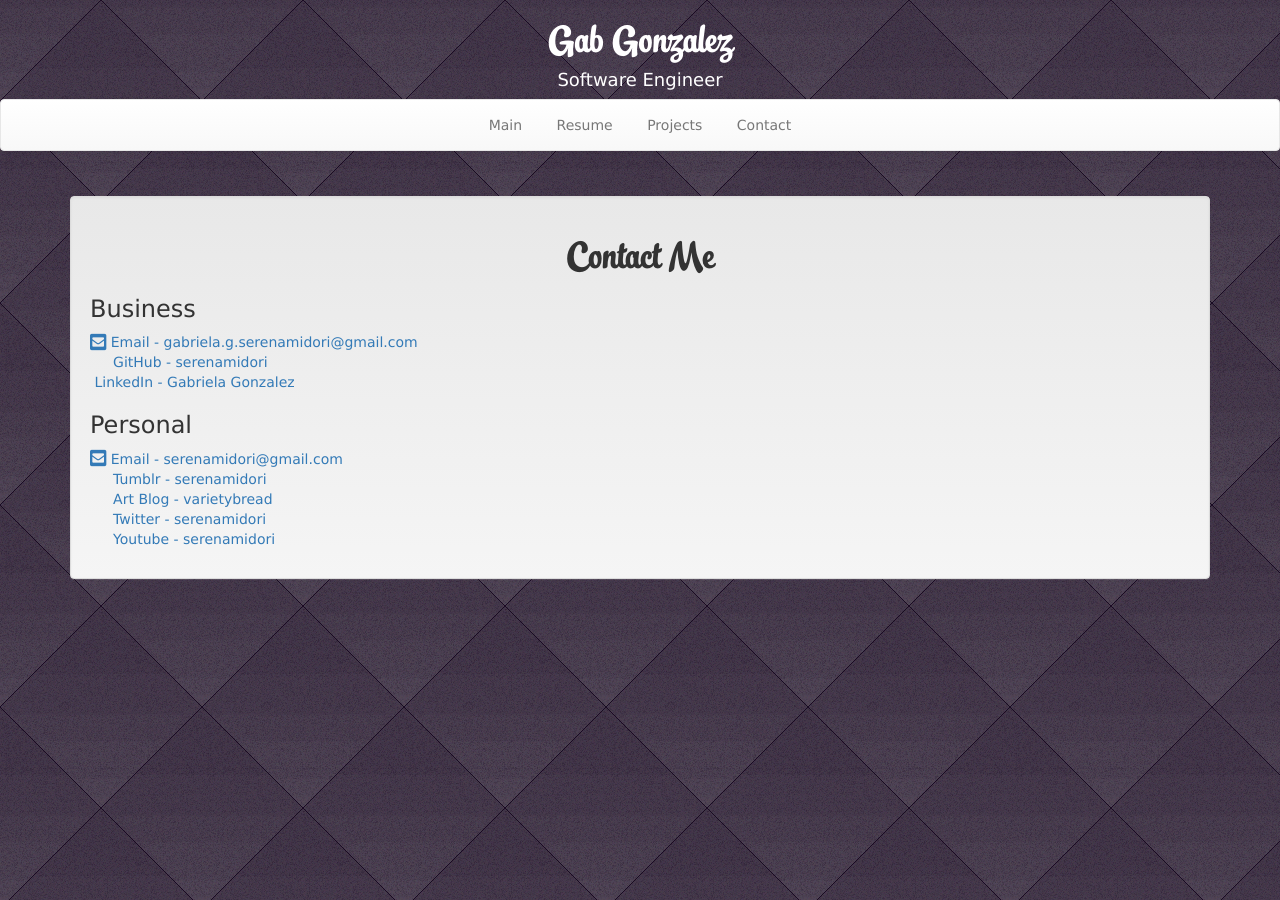
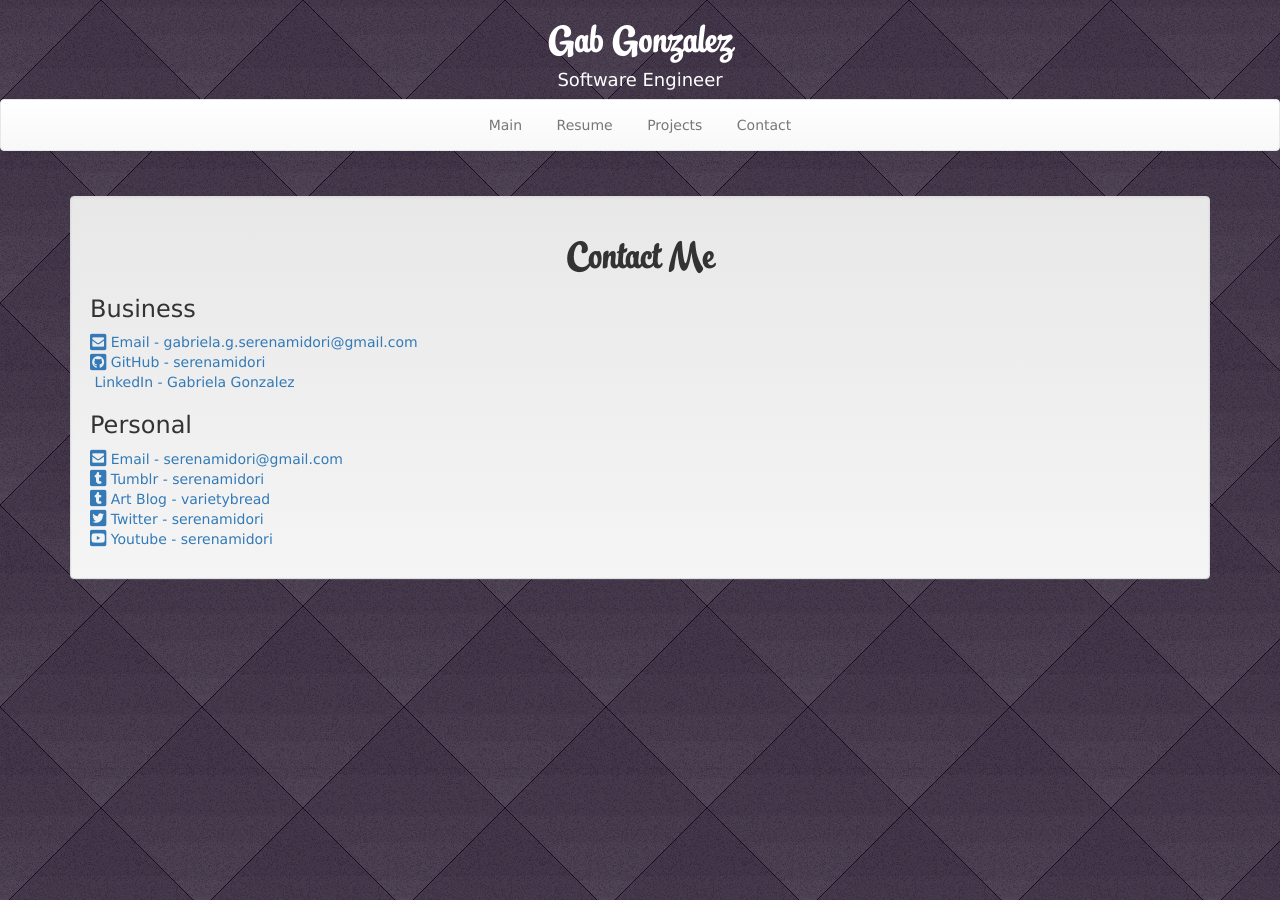
Before and after one commit to Serenamidori/serenamidori.github.io, a Jekyll site: the page built from contact/index.html, in a window 1280 px wide. Built offline with Jekyll 4.4.1, drawn with Linux system fonts in a browser that asks for light colours; nearby versions of some CDN libraries.

Commit message:
updating all fa icons

```diff
--- a/contact/index.html
+++ b/contact/index.html
@@ -9,31 +9,31 @@ title: Gab - Contact Me
 			<h3>Business</h3>
 			<ul class="list-unstyled">
 				<li>
-					<a href="mailto:gabriela.g.serenamidori@gmail.com"><span class="fa fa-lg fa-envelope-square"></span> Email - gabriela.g.serenamidori@gmail.com</a>
+					<a href="mailto:gabriela.g.serenamidori@gmail.com"><span class="fas fa-lg fa-envelope-square"></span> Email - gabriela.g.serenamidori@gmail.com</a>
 				</li>
 				<li>
-					<a href="https://github.com/serenamidori"><span class="fa fa-lg fa-github-square" aria-hidden="true"></span> GitHub - serenamidori</a>
+					<a href="https://github.com/serenamidori"><span class="fab fa-lg fa-github-square" aria-hidden="true"></span> GitHub - serenamidori</a>
 				</li>
 				<li>
-					<a href="https://linkedin.com/in/gabriela-gonzalez-b4b62289"><span class="fa fa-lg fa-linkedin-square" aria-hidden="true"></span> LinkedIn - Gabriela Gonzalez</a>
+					<a href="https://linkedin.com/in/gabriela-gonzalez-b4b62289"><span class="fab fa-lg fa-linkedin-square" aria-hidden="true"></span> LinkedIn - Gabriela Gonzalez</a>
 				</li>
 			</ul>
 			<h3>Personal</h3>
 			<ul class="list-unstyled">
 				<li>
-					<a href="mailto:serenamidori@gmail.com"><span class="fa fa-lg fa-envelope-square"></span> Email - serenamidori@gmail.com</a>
+					<a href="mailto:serenamidori@gmail.com"><span class="fas fa-lg fa-envelope-square"></span> Email - serenamidori@gmail.com</a>
 				</li>
 				<li>
-					<a href="https://serenamidori.tumblr.com"><span class="fa fa-lg fa-tumblr-square" aria-hidden="true"></span> Tumblr - serenamidori</a>
+					<a href="https://serenamidori.tumblr.com"><span class="fab fa-lg fa-tumblr-square" aria-hidden="true"></span> Tumblr - serenamidori</a>
 				</li>
 				<li>
-					<a href="https://varietybread.tumblr.com"><span class="fa fa-lg fa-tumblr-square" aria-hidden="true"></span> Art Blog - varietybread</a>
+					<a href="https://varietybread.tumblr.com"><span class="fab fa-lg fa-tumblr-square" aria-hidden="true"></span> Art Blog - varietybread</a>
 				</li>
 				<li>
-					<a href="https://twitter.com/serenamidori"><span class="fa fa-lg fa-twitter-square" aria-hidden="true"></span> Twitter - serenamidori</a>
+					<a href="https://twitter.com/serenamidori"><span class="fab fa-lg fa-twitter-square" aria-hidden="true"></span> Twitter - serenamidori</a>
 				</li>
 				<li>
-					<a href="https://www.youtube.com/user/SerenaMidori"><span class="fa fa-lg fa-youtube-square" aria-hidden="true"></span> Youtube - serenamidori</a>
+					<a href="https://www.youtube.com/user/SerenaMidori"><span class="fab fa-lg fa-youtube-square" aria-hidden="true"></span> Youtube - serenamidori</a>
 				</li>
 			</ul>
 		</p>
--- a/projects/index.html
+++ b/projects/index.html
@@ -8,7 +8,7 @@ title: Gab - Projects
 		<div class="text-left">
             <h3>Werewolf Helper</h3>
             <b>Ruby on Rails Game Web App</b><br>
-			<a href="https://github.com/Serenamidori/werewolf-app"><span class="fa fa-github-square" aria-hidden="true"></span> GitHub Repository</a> | <a href="http://werewolfhelper.com/"><span class="fa fa-desktop" aria-hidden="true"></span> Website Link (werewolfhelper.com)</a><br>
+			<a href="https://github.com/Serenamidori/werewolf-app"><span class="fab fa-github-square" aria-hidden="true"></span> GitHub Repository</a> | <a href="http://werewolfhelper.com/"><span class="fas fa-desktop" aria-hidden="true"></span> Website Link (werewolfhelper.com)</a><br>
             Solo project, for fun, front end development, MVC, and Javascript<br>
             The idea for this app came to me when my friends, whom I'd speak to online via Skype, expressed wanting to play new games besides those available online. I had previously purchased a version of the card game, Werewolf, and decided we could attempt to play that, if I were to type out the cards, their names, roles, etc. and simply send each friend their roles via private messaging on Skype. I realized that this was sadly very inefficient and wished there would be an easier way to, not only make new decks on my own, but allow my friends to be the moderator by giving them a tool to easy create a deck and shuffle it to the players.<br>
             <hr>
@@ -16,7 +16,7 @@ title: Gab - Projects
         <div class="text-left">
             <h3>MM-NEAT and SCOPE Research</h3>
             <b>Java Project for Artificial Intelligence</b><br>
-			<a href="https://github.com/schrum2/MM-NEATv2"><span class="fa fa-github-square" aria-hidden="true"></span> GitHub Repository</a> | <a href="http://people.southwestern.edu/~schrum2/SCOPE/tetris.php"><span class="fa fa-youtube-play" aria-hidden="true"></span> Videos of coding contributions</a><br>
+			<a href="https://github.com/schrum2/MM-NEATv2"><span class="fab fa-github-square" aria-hidden="true"></span> GitHub Repository</a> | <a href="http://people.southwestern.edu/~schrum2/SCOPE/tetris.php"><span class="fab fa-youtube-square" aria-hidden="true"></span> Videos of coding contributions</a><br>
             Group research project, summer college internship, Java project<br>
 			MM-NEAT (Modular Multiobjective Neuro-Evolution of Augmenting Topologies) research and coding Artificial Intelligence with Reinforcement Learning and Evolutionary Computation. This research ended with poster and paper creation on the topics of AI and real world applications.
             <hr>
@@ -24,7 +24,7 @@ title: Gab - Projects
         <div class="text-left">
             <h3>Personal Website</h3>
             <b>Front End Design</b><br>
-			<a href="https://github.com/Serenamidori/serenamidori.github.io"><span class="fa fa-github-square" aria-hidden="true"></span> GitHub Repository</a><br>
+			<a href="https://github.com/Serenamidori/serenamidori.github.io"><span class="fab fa-github-square" aria-hidden="true"></span> GitHub Repository</a><br>
             Solo project front end development, HTML, CSS, and Javascript<br>
             This website itself is something I built utilizing the free github.io site every member has. No need to pay someone else to make a site when I'm perfectly capable, and can customize it the way I want to.
             <hr>
```
